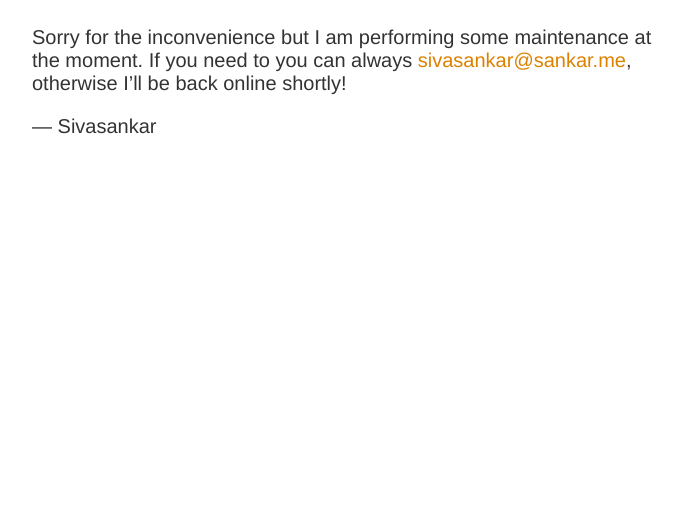
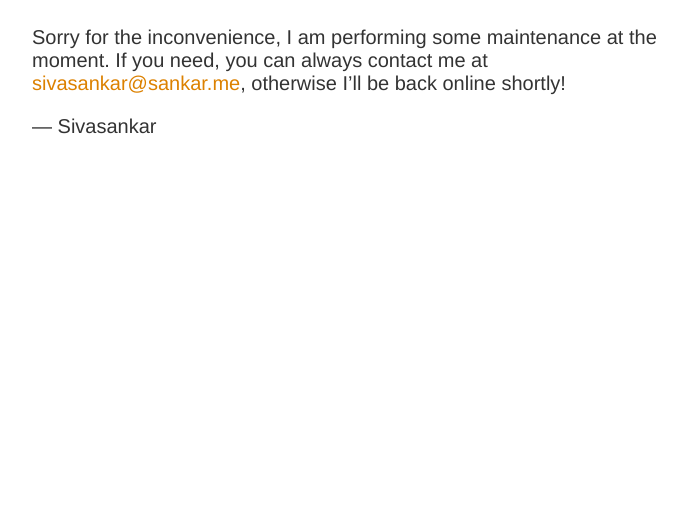
Before and after one commit to ss-shankar/ss-shankar.github.io, a plain HTML site: page index.html in a window 1280 px wide. Shown: the part 273-800 px from the top of the page, without its empty margins (283-970 px from the left). Drawn offline with Linux system fonts and the light colour scheme.

Commit message:
Update index.html

```diff
--- a/index.html
+++ b/index.html
@@ -12,7 +12,7 @@
 <article>
     <h1>I&rsquo;ll be back soon!</h1>
     <div>
-        <p>Sorry for the inconvenience but I am performing some maintenance at the moment. If you need to you can always <a href="mailto:sivasankar@sankar.me">sivasankar@sankar.me</a>, otherwise I&rsquo;ll be back online shortly!</p>
+        <p>Sorry for the inconvenience, I am performing some maintenance at the moment. If you need, you can always contact me at <a href="mailto:sivasankar@sankar.me">sivasankar@sankar.me</a>, otherwise I&rsquo;ll be back online shortly!</p>
         <p>&mdash; Sivasankar</p>
     </div>
 </article>
```
